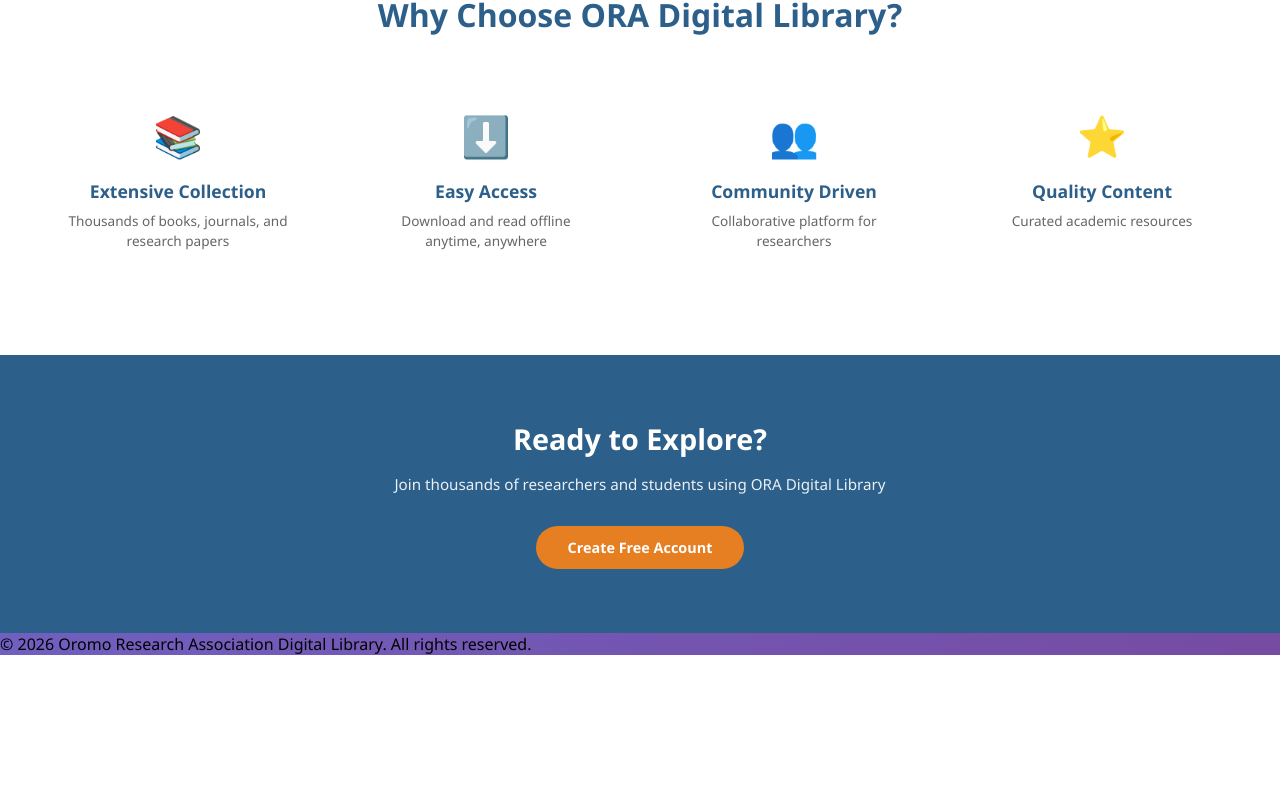
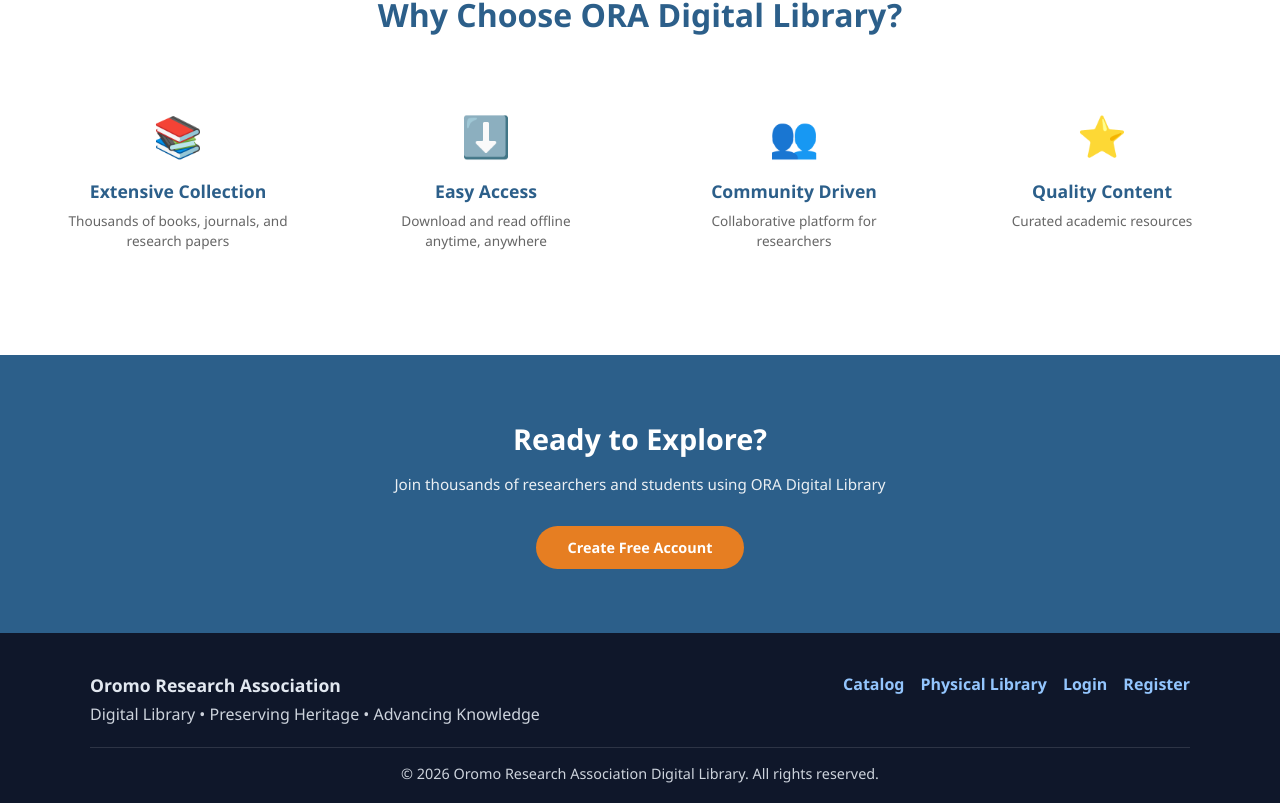
Before and after one commit to Samsonhirpa/ditital_library, a React (Vite) app in the folder client/: page / in a window 1280 px wide. Shown: the part 1281-2084 px from the top of the page. Before the commit the page ends 1936 px from the top, so only its background shows below. Built offline with nearby package versions, Linux system fonts and the light colour scheme; no server answers.

Commit message:
Add landing-page specific LP footer and keep standard footer

```diff
--- /dev/null
+++ b/client/src/components/Layout/Footer.css
@@ -0,0 +1,69 @@
+.main-footer {
+  background: #1f2937;
+  color: #e5e7eb;
+  padding: 14px 20px;
+  text-align: center;
+  font-size: 0.92rem;
+}
+
+.lp-footer {
+  background: #0f172a;
+  color: #e2e8f0;
+  padding: 40px 20px 20px;
+}
+
+.lp-footer-content {
+  max-width: 1100px;
+  margin: 0 auto;
+  display: flex;
+  justify-content: space-between;
+  align-items: flex-start;
+  gap: 20px;
+  flex-wrap: wrap;
+}
+
+.lp-footer-brand h3 {
+  margin: 0 0 6px;
+  font-size: 1.1rem;
+}
+
+.lp-footer-brand p {
+  margin: 0;
+  opacity: 0.9;
+}
+
+.lp-footer-links {
+  display: flex;
+  gap: 16px;
+  flex-wrap: wrap;
+}
+
+.lp-footer-links a {
+  color: #93c5fd;
+  text-decoration: none;
+  font-weight: 600;
+}
+
+.lp-footer-links a:hover {
+  color: #dbeafe;
+}
+
+.lp-footer-bottom {
+  max-width: 1100px;
+  margin: 22px auto 0;
+  padding-top: 16px;
+  border-top: 1px solid rgba(255, 255, 255, 0.14);
+  text-align: center;
+  font-size: 0.9rem;
+  opacity: 0.9;
+}
+
+@media (max-width: 768px) {
+  .lp-footer {
+    padding: 32px 16px 16px;
+  }
+
+  .lp-footer-content {
+    flex-direction: column;
+  }
+}
--- a/client/src/components/Layout/Footer.jsx
+++ b/client/src/components/Layout/Footer.jsx
@@ -1,4 +1,5 @@
 import React from 'react';
+import './Footer.css';
 
 function Footer({ sidebarOpen }) {
   const currentYear = new Date().getFullYear();
--- /dev/null
+++ b/client/src/components/Layout/LPFooter.jsx
@@ -0,0 +1,31 @@
+import React from 'react';
+import { Link } from 'react-router-dom';
+import './Footer.css';
+
+function LPFooter() {
+  const currentYear = new Date().getFullYear();
+
+  return (
+    <footer className="lp-footer">
+      <div className="lp-footer-content">
+        <div className="lp-footer-brand">
+          <h3>Oromo Research Association</h3>
+          <p>Digital Library • Preserving Heritage • Advancing Knowledge</p>
+        </div>
+
+        <div className="lp-footer-links">
+          <Link to="/catalog">Catalog</Link>
+          <Link to="/physical-library">Physical Library</Link>
+          <Link to="/login">Login</Link>
+          <Link to="/register">Register</Link>
+        </div>
+      </div>
+
+      <div className="lp-footer-bottom">
+        © {currentYear} Oromo Research Association Digital Library. All rights reserved.
+      </div>
+    </footer>
+  );
+}
+
+export default LPFooter;
--- a/client/src/pages/LandingPage.jsx
+++ b/client/src/pages/LandingPage.jsx
@@ -3,7 +3,7 @@
 import { useAuth } from '../context/AuthContext';
 import api from '../services/api';
 import TopNavbar from '../components/Layout/TopNavbar';
-import Footer from '../components/Layout/Footer';
+import LPFooter from '../components/Layout/LPFooter';
 
 function LandingPage() {
   const { isAuthenticated } = useAuth();
@@ -422,7 +422,7 @@
         </div>
       </div>
 
-      <Footer />
+      <LPFooter />
     </>
   );
 }
```
